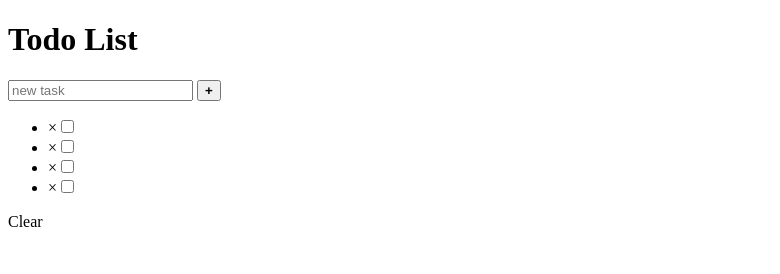
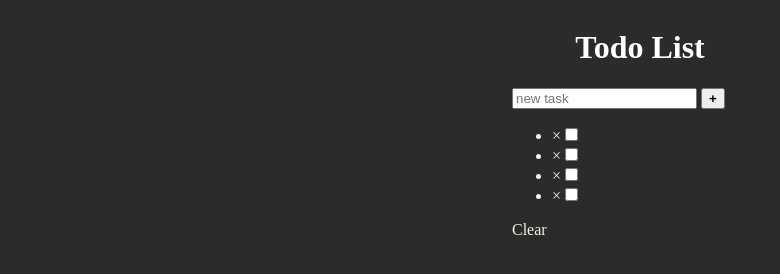
Before and after one commit to chivisto/js-todo-app, a plain HTML site: page index.html in a window 1280 px wide. Shown: the whole page, without its empty margins (0-780 px from the left). Drawn offline with Linux system fonts and the light colour scheme.

Commit message:
Adding styles to html

```diff
--- a/index.html
+++ b/index.html
@@ -4,7 +4,7 @@
 <head>
     <meta charset="utf-8">
     <title>Todo List Isaac</title>
-    <link rel="stylesheet" href="style.css">
+    <link rel="stylesheet" href="/styles.css">
     <meta name="viewport" content="width=device-width, initial-scale=1">
 </head>
 
--- a/styles.css
+++ b/styles.css
@@ -0,0 +1,18 @@
+html {
+    height: 100vh;
+    background-color: #2B2B2B ;
+    color: #F8F0E3;
+}
+
+.main {
+    width: 16rem;
+    display: flex;
+    justify-content: center;
+    flex-direction: column;
+    margin: auto;
+}
+
+h1 {
+    text-align: center;
+    color: #fff;
+}
```
